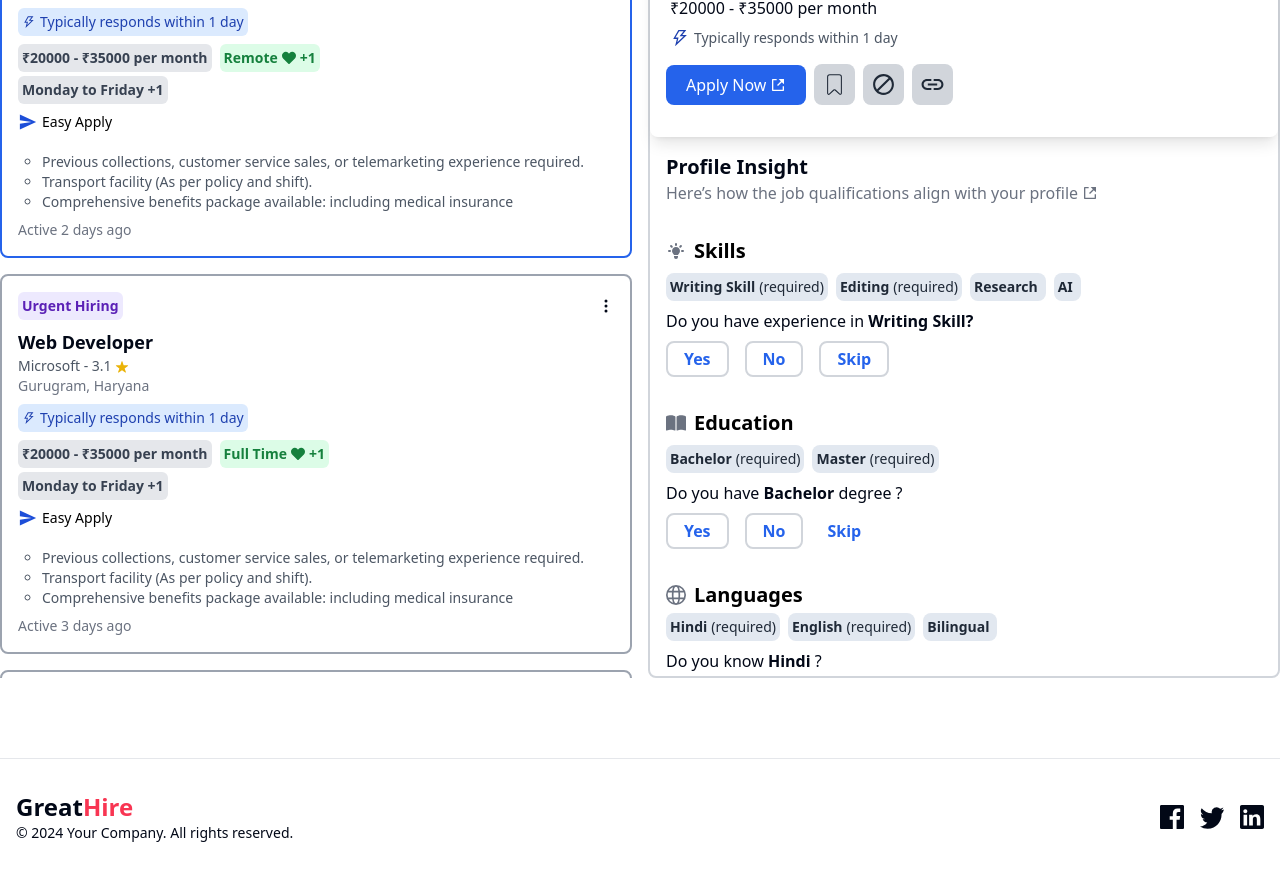
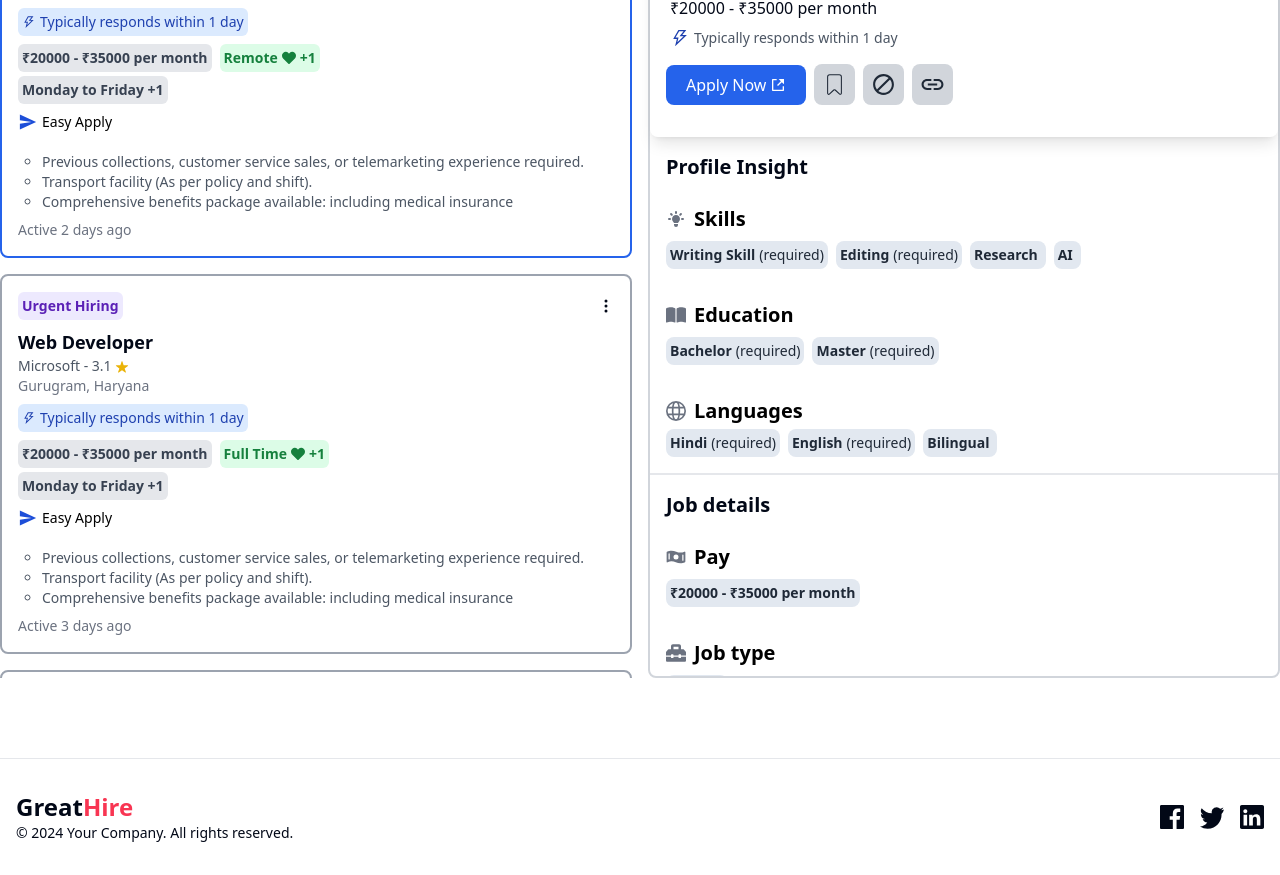
Before and after one commit to Ankush-Nandal/GreatHire, a React (Vite) app in the folder frontend/: page / in a window 1280 px wide. Shown: the part 676-1551 px from the top of the page. Built offline with nearby package versions, Linux system fonts and the light colour scheme.

Commit message:
Post Job page design complete

```diff
--- a/frontend/src/components/JobMajorDetails.jsx
+++ b/frontend/src/components/JobMajorDetails.jsx
@@ -16,35 +16,35 @@ const JobMajorDetails = ({
   onUpdateLanguage,
   onUpdateJob,
 }) => {
-  const [currentSkillIndex, setCurrentSkillIndex] = useState(0);
-  const [currentEducationIndex, setCurrentEducationIndex] = useState(0);
-  const [currentLanguageIndex, setCurrentLanguageIndex] = useState(0);
+  // const [currentSkillIndex, setCurrentSkillIndex] = useState(0);
+  // const [currentEducationIndex, setCurrentEducationIndex] = useState(0);
+  // const [currentLanguageIndex, setCurrentLanguageIndex] = useState(0);
   const navigate = useNavigate();
 
-  const handleSkillSelection = (skill, status) => {
-    onUpdateSkill(skill, status);
-    if (currentSkillIndex < selectedJob.skills.length) {
-      setCurrentSkillIndex(currentSkillIndex + 1);
-    }
-  };
+  // const handleSkillSelection = (skill, status) => {
+  //   onUpdateSkill(skill, status);
+  //   if (currentSkillIndex < selectedJob.skills.length) {
+  //     setCurrentSkillIndex(currentSkillIndex + 1);
+  //   }
+  // };
 
-  const handleEducationSelection = (edu, status) => {
-    onUpdateEducation(edu, status);
-    if (currentEducationIndex < selectedJob.educations.length) {
-      setCurrentEducationIndex(currentEducationIndex + 1);
-    }
-  };
+  // const handleEducationSelection = (edu, status) => {
+  //   onUpdateEducation(edu, status);
+  //   if (currentEducationIndex < selectedJob.educations.length) {
+  //     setCurrentEducationIndex(currentEducationIndex + 1);
+  //   }
+  // };
 
-  const handleLanguageSelection = (lan, status) => {
-    onUpdateLanguage(lan, status);
-    if (currentLanguageIndex < selectedJob.languages.length) {
-      setCurrentLanguageIndex(currentLanguageIndex + 1);
-    }
-  };
+  // const handleLanguageSelection = (lan, status) => {
+  //   onUpdateLanguage(lan, status);
+  //   if (currentLanguageIndex < selectedJob.languages.length) {
+  //     setCurrentLanguageIndex(currentLanguageIndex + 1);
+  //   }
+  // };
 
-  const handleJobSelection = (status) => {
-    onUpdateJob(status);
-  };
+  // const handleJobSelection = (status) => {
+  //   onUpdateJob(status);
+  // };
 
   return (
     <div>
@@ -52,81 +52,36 @@ const JobMajorDetails = ({
       <div className="p-4 flex flex-col justify-center gap-4 border-b-2 border-gray-200 ">
         <div>
           <h1 className="text-xl font-bold">Profile Insight</h1>
-          <p className="flex items-center gap-1 text-gray-500">
+          {/* <p className="flex items-center gap-1 text-gray-500">
             Here’s how the job qualifications align with your profile{" "}
             <RiShareBoxFill />{" "}
-          </p>
+          </p> */}
         </div>
 
         {/* Skills Section */}
-        <div className="mt-4">
+        <div className="mt-2">
           <h3 className="text-xl text-gray-500 flex items-center gap-2">
             <HiLightBulb />
             <span className="text-xl font-bold text-black">Skills</span>
           </h3>
-          <div className="flex flex-wrap gap-2 mt-2">
-            {selectedJob?.skills.map((skill, index) => (
-              <div
-                key={index}
-                className={`flex items-center w-fit p-1 rounded-lg ${
+          {/* ${
                   skill.status === ""
                     ? "bg-slate-200"
                     : skill.status === "Yes"
                     ? "bg-green-200"
                     : "bg-red-200"
-                } gap-1 text-sm text-gray-800`}
+                } */}
+          <div className="flex flex-wrap gap-2 mt-2">
+            {selectedJob?.skills.map((skill, index) => (
+              <div
+                key={index}
+                className={`flex items-center w-fit p-1 rounded-lg bg-slate-200 gap-1 text-sm text-gray-800`}
               >
                 <span className="font-bold">{skill.skill}</span>
                 <span>{skill.required ? "(required)" : ""}</span>
               </div>
             ))}
           </div>
-
-          {currentSkillIndex < selectedJob?.skills.length && (
-            <div className="mt-2">
-              <p>
-                Do you have experience in{" "}
-                <span className="font-bold">
-                  {selectedJob?.skills[currentSkillIndex].skill}?
-                </span>
-              </p>
-              <div className="flex gap-4 mt-2">
-                <button
-                  className={`py-1 px-4 border-2 rounded-lg font-bold border-gray-300 text-blue-600`}
-                  onClick={() =>
-                    handleSkillSelection(
-                      selectedJob?.skills[currentSkillIndex].skill,
-                      "Yes"
-                    )
-                  }
-                >
-                  Yes
-                </button>
-                <button
-                  className={`py-1 px-4 border-2 rounded-lg font-bold border-gray-300 text-blue-600`}
-                  onClick={() =>
-                    handleSkillSelection(
-                      selectedJob?.skills[currentSkillIndex].skill,
-                      "No"
-                    )
-                  }
-                >
-                  No
-                </button>
-                <button
-                  className="py-1 px-4 border-2 text-blue-600 rounded-lg font-bold border-gray-300"
-                  onClick={() =>
-                    handleSkillSelection(
-                      selectedJob?.skills[currentSkillIndex].skill,
-                      ""
-                    )
-                  }
-                >
-                  Skip
-                </button>
-              </div>
-            </div>
-          )}
         </div>
 
         {/* Education Section */}
@@ -140,66 +95,13 @@ const JobMajorDetails = ({
             {selectedJob?.educations.map((education, index) => (
               <div
                 key={index}
-                className={`flex items-center w-fit p-1 rounded-lg ${
-                  education.status === ""
-                    ? "bg-slate-200"
-                    : education.status === "Yes"
-                    ? "bg-green-200"
-                    : "bg-red-200"
-                }  gap-1 text-sm text-gray-800`}
+                className={`flex items-center w-fit p-1 rounded-lg bg-slate-200 gap-1 text-sm text-gray-800`}
               >
                 <span className="font-bold">{education.edu}</span>
                 <span>{education.required ? "(required)" : ""}</span>
               </div>
             ))}
           </div>
-
-          {currentEducationIndex < selectedJob?.educations.length && (
-            <div className="mt-2">
-              <p>
-                Do you have{" "}
-                <span className="font-bold">
-                  {selectedJob?.educations[currentEducationIndex].edu}
-                </span>{" "}
-                degree ?
-              </p>
-              <div className="flex gap-4 mt-2">
-                <button
-                  className="py-1 px-4 border-gray-300 border-2 text-blue-600 rounded-lg font-bold"
-                  onClick={() =>
-                    handleEducationSelection(
-                      selectedJob?.educations[currentEducationIndex].edu,
-                      "Yes"
-                    )
-                  }
-                >
-                  Yes
-                </button>
-                <button
-                  className="py-1 px-4 border-gray-300 border-2 text-blue-600 rounded-lg font-bold"
-                  onClick={() =>
-                    handleEducationSelection(
-                      selectedJob?.educations[currentEducationIndex].edu,
-                      "No"
-                    )
-                  }
-                >
-                  No
-                </button>
-                <button
-                  className="py-1 px-2 text-blue-600 font-bold "
-                  onClick={() =>
-                    handleEducationSelection(
-                      selectedJob?.educations[currentEducationIndex].edu,
-                      ""
-                    )
-                  }
-                >
-                  Skip
-                </button>
-              </div>
-            </div>
-          )}
         </div>
 
         {/* Language Section */}
@@ -212,66 +114,13 @@ const JobMajorDetails = ({
             {selectedJob?.languages.map((language, index) => (
               <div
                 key={index}
-                className={`flex items-center w-fit p-1 rounded-lg ${
-                  language.status === ""
-                    ? "bg-slate-200"
-                    : language.status === "Yes"
-                    ? "bg-green-200"
-                    : "bg-red-200"
-                } gap-1 text-sm text-gray-800`}
+                className={`flex items-center w-fit p-1 rounded-lg bg-slate-200  gap-1 text-sm text-gray-800`}
               >
                 <span className="font-bold">{language.lan}</span>
                 <span>{language.required ? "(required)" : ""}</span>
               </div>
             ))}
           </div>
-
-          {currentLanguageIndex < selectedJob?.languages.length && (
-            <div className="mt-2">
-              <p>
-                Do you know{" "}
-                <span className="font-bold">
-                  {selectedJob?.languages[currentLanguageIndex].lan}
-                </span>{" "}
-                ?
-              </p>
-              <div className="flex gap-4 mt-2">
-                <button
-                  className="py-1 px-4 border-gray-300 border-2 text-blue-600 rounded-lg font-bold"
-                  onClick={() =>
-                    handleLanguageSelection(
-                      selectedJob?.languages[currentLanguageIndex].lan,
-                      "Yes"
-                    )
-                  }
-                >
-                  Yes
-                </button>
-                <button
-                  className="py-1 px-4 border-gray-300 border-2 text-blue-600 rounded-lg font-bold"
-                  onClick={() =>
-                    handleLanguageSelection(
-                      selectedJob?.languages[currentLanguageIndex].lan,
-                      "No"
-                    )
-                  }
-                >
-                  No
-                </button>
-                <button
-                  className="py-1 px-2 text-blue-600 font-bold"
-                  onClick={() =>
-                    handleLanguageSelection(
-                      selectedJob?.languages[currentLanguageIndex].lan,
-                      ""
-                    )
-                  }
-                >
-                  Skip
-                </button>
-              </div>
-            </div>
-          )}
         </div>
       </div>
 
@@ -279,14 +128,14 @@ const JobMajorDetails = ({
       <div className="p-4 flex flex-col justify-center gap-4 border-b-2 border-gray-200">
         <div>
           <h1 className="text-xl font-bold">Job details</h1>
-          <p className="flex items-center gap-1 text-gray-500">
+          {/* <p className="flex items-center gap-1 text-gray-500">
             Here’s how the job details align with your profile{" "}
             <RiShareBoxFill />{" "}
-          </p>
+          </p> */}
         </div>
 
         {/* Pay Section */}
-        <div className="mt-4">
+        <div className="mt-2">
           <h3 className="text-xl text-gray-500 flex items-center gap-2">
             <PiMoneyWavyFill />
             <span className="text-xl font-bold text-black">Pay</span>
@@ -294,9 +143,6 @@ const JobMajorDetails = ({
           <div className="flex flex-wrap gap-2 mt-2">
             <div className="flex items-center w-fit p-1 rounded-lg  bg-slate-200 gap-1 text-sm text-gray-800">
               <span className="font-bold">{selectedJob?.salary}</span>
-              <span>
-                <BiDownArrowAlt />
-              </span>
             </div>
           </div>
         </div>
@@ -309,48 +155,17 @@ const JobMajorDetails = ({
           </h3>
           <div className="flex flex-wrap gap-2 mt-2">
             <div
-              className={`flex items-center w-fit p-1 rounded-lg ${
-                selectedJob?.jobType.status === ""
-                  ? "bg-slate-200"
-                  : selectedJob?.jobType.status === "Yes"
-                  ? "bg-green-200"
-                  : "bg-red-200"
-              } gap-1 text-sm text-gray-800`}
+              className={`flex items-center w-fit p-1 rounded-lg bg-slate-200 gap-1 text-sm text-gray-800`}
             >
               <span className="font-bold">{selectedJob?.jobType.type}</span>
             </div>
           </div>
-
-          {selectedJob?.jobType.status === "" && (
-            <div className="mt-2">
-              <p>
-                Do you like{" "}
-                <span className="font-bold">{selectedJob?.jobType.type}</span>{" "}
-                job?
-              </p>
-              <div className="flex gap-4 mt-2">
-                <button
-                  className="py-1 px-4 border-gray-300 border-2 text-blue-600 rounded-lg font-bold"
-                  onClick={() => handleJobSelection("Yes")}
-                >
-                  Yes
-                </button>
-
-                <button
-                  className="py-1 px-4 border-gray-300 border-2 text-blue-600 rounded-lg font-bold"
-                  onClick={() => handleJobSelection("No")}
-                >
-                  No
-                </button>
-              </div>
-            </div>
-          )}
         </div>
       </div>
 
       {/* Full Job Description */}
       <div className="p-4 flex flex-col justify-center gap-4 border-b-2 border-gray-200">
-      <h1 className="text-xl font-bold">Job details</h1>
+      <h1 className="text-xl font-bold">Full Job Description</h1>
         <p className="font-semibold">
           Please Note: After the submission of your application, you will
           receive an email to complete a virtual interview via our online
--- a/frontend/src/components/admin/PostJob.jsx
+++ b/frontend/src/components/admin/PostJob.jsx
@@ -1,10 +1,14 @@
 import React, { useState, useRef, useEffect } from "react";
 import Navbar from "../shared/Navbar";
 import postJob from "../../image/postjob.png";
+import { useSelector } from "react-redux";
+import { useNavigate } from "react-router-dom";
 
 const PostJob = () => {
+  const { user } = useSelector((store) => store.auth || {});
   const [isDropdownOpen, setIsDropdownOpen] = useState({ jobType: false, location: false });
   const dropdownRefs = useRef({ jobType: null, location: null });
+  const navigate = useNavigate();
 
   const [formData, setFormData] = useState({
     title: "",
@@ -85,17 +89,23 @@ const PostJob = () => {
     };
   }, []);
 
+  useEffect(() => {
+    if(user.role === "recrutier"){
+      navigate("/login")
+    }
+  }, [user])
+
   const handleSubmit = (e) => {
     e.preventDefault();
     const parsedData = {
       ...formData,
-      details: formData.details.split("\n"),
-      skills: formData.skills.split(",").map((skill) => skill.trim()),
+      details: formData.details,
+      skills: formData.skills.split("\n"),
       qualifications: formData.qualifications.split("\n"),
       benefits: formData.benefits.split("\n"),
       responsibilities: formData.responsibilities.split("\n"),
     };
-    console.log("Form Data:", parsedData);
+    console.log(parsedData)
   };
 
   return (
@@ -135,7 +145,7 @@ const PostJob = () => {
               {
                 name: "salary",
                 label: "Salary",
-                placeholder: "Enter salary range",
+                placeholder: "Enter salary range (eg. 35000 to 40000)",
               },
               {
                 name: "duration",
@@ -154,6 +164,7 @@ const PostJob = () => {
                   onChange={handleChange}
                   className="w-full mt-1 p-2 rounded-md border border-gray-300 focus:outline-none focus:ring-2 focus:ring-blue-500"
                   placeholder={field.placeholder}
+                  required
                 />
               </div>
             ))}
@@ -173,6 +184,7 @@ const PostJob = () => {
                     field === "jobType" ? "Select Job Type" : "Select Location"
                   }
                   className="w-full mt-1 p-2 rounded-md border border-gray-300 focus:outline-none focus:ring-2 focus:ring-blue-500"
+                  required
                 />
                 {isDropdownOpen[field] && (
                   <div className="absolute z-10 bg-white border border-gray-300 rounded-md mt-1 shadow-lg w-full">
@@ -202,6 +214,7 @@ const PostJob = () => {
                   className="w-full mt-1 p-2 rounded-md border border-gray-300 focus:outline-none focus:ring-2 focus:ring-blue-500"
                   placeholder={`Enter ${field}, each item on a new line`}
                   rows={3}
+                  required
                 ></textarea>
               </div>
             ))}
@@ -211,7 +224,7 @@ const PostJob = () => {
                 type="submit"
                 className="px-4 py-2 bg-blue-500 text-white font-semibold rounded-md hover:bg-blue-600 transition duration-200"
               >
-                Submit
+                Post Job
               </button>
             </div>
           </form>
```
